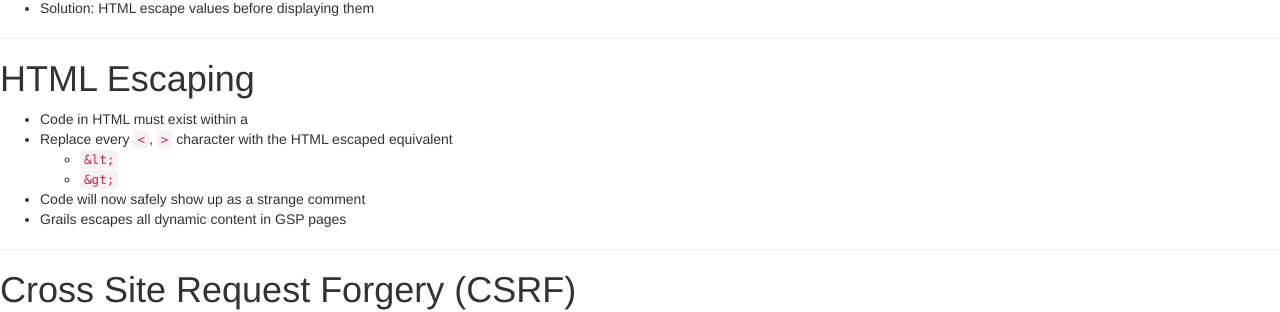
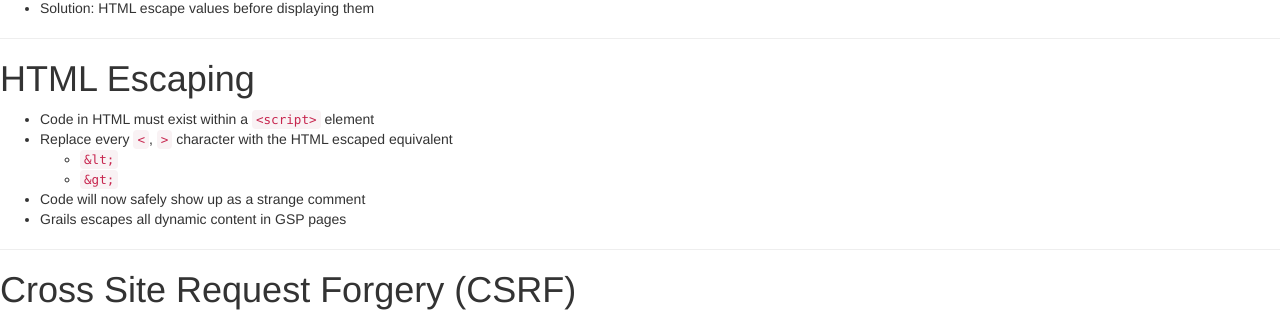
Before and after one commit to mikecalvo/mikecalvo.github.io, a Jekyll site: the page built from msse/notes/security/index.md, in a window 1280 px wide and 900 px high, scrolled down 1570 px. Shown: the part 149-461 px from the top of the window. Built offline with Jekyll 4.4.1, drawn with Linux system fonts in a browser that asks for light colours.

Commit message:
security fix

```diff
--- a/msse/notes/security/index.md
+++ b/msse/notes/security/index.md
@@ -74,7 +74,7 @@ layout: default
 
 ---
 # HTML Escaping
-- Code in HTML must exist within a <script> element
+- Code in HTML must exist within a `<script>` element
 - Replace every `<`, `>` character with the HTML escaped equivalent
   - `&lt;`
   - `&gt;`
```
